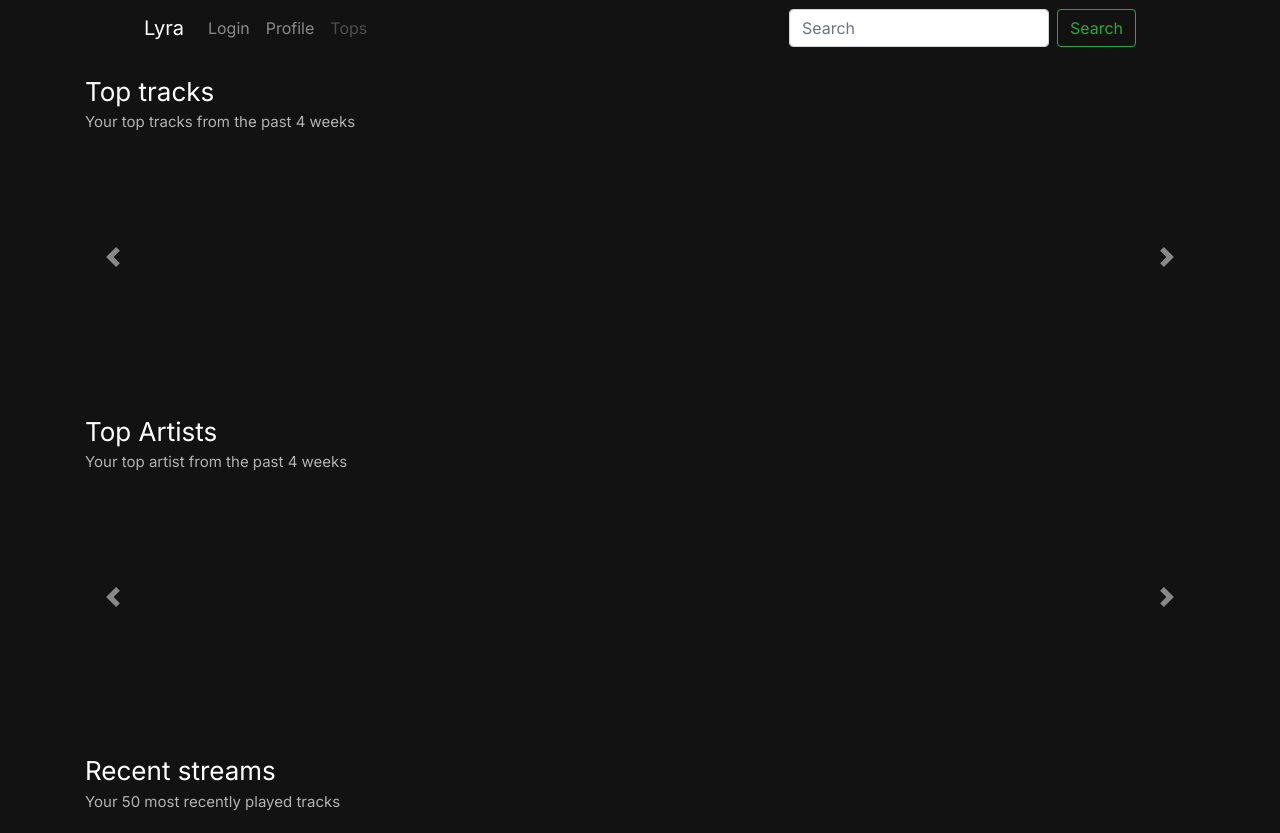
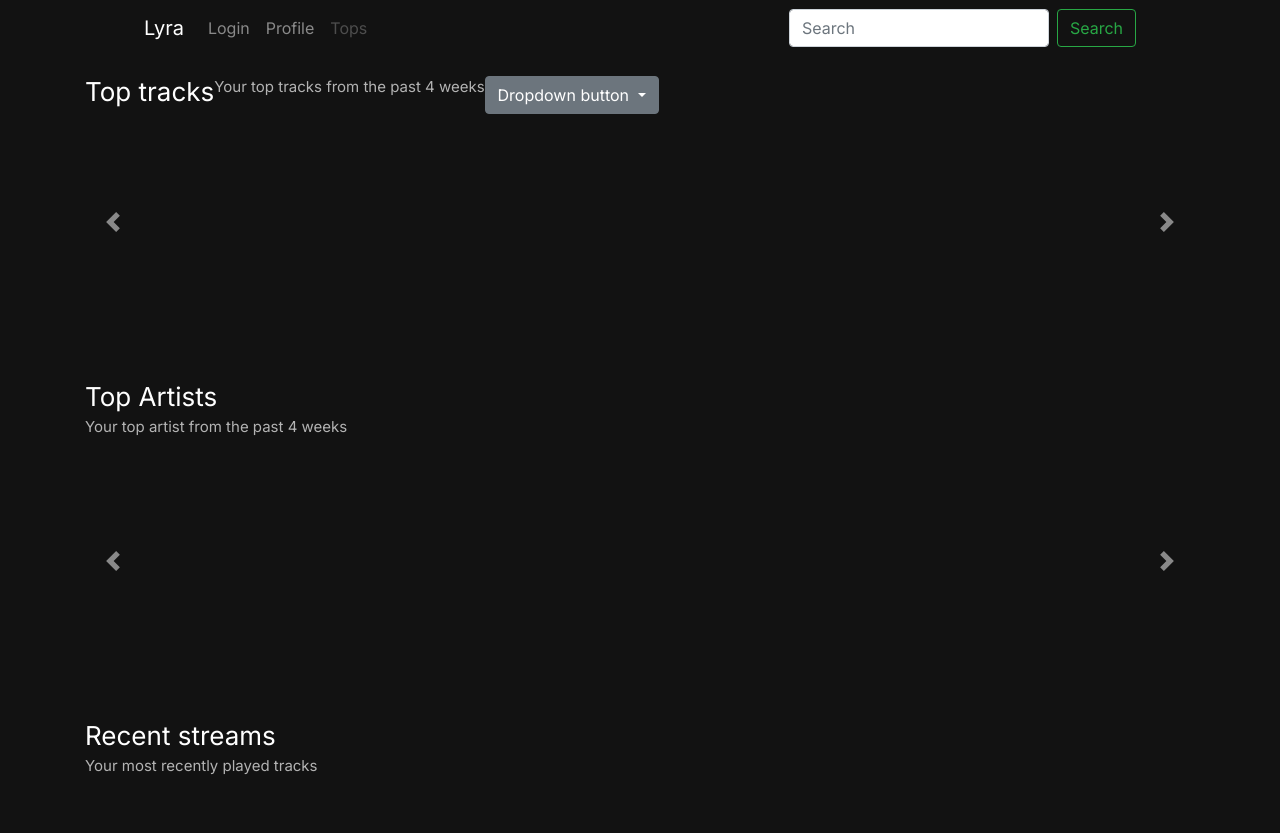
Before and after one commit to clemleri/SpotifyAnalysis, a Flask app: template templates/displayTops.html in a window 1280 px wide. After the commit the page ends 775 px from the top, so only its background shows below. Run offline with Flask 3, Linux system fonts and the light colour scheme; the template is opened without the code that fills it, so the values that code supplies are empty; some libraries are stand-ins or nearby versions.

Commit message:
avancement dropDown

```diff
--- a/static/css/style.css
+++ b/static/css/style.css
@@ -59,6 +59,23 @@ h2 {
     font-size: 15px;
     color: #b3b3b3;
     margin-bottom: 20px;
+}
+
+.flex-text-container {
+    display: flex;
+}
+
+.flex-text-container {
+
+}
+
+.flex-text-container > .bigTitle,
+.flex-text-container > .subtitle {
+    justify-content: left;
+}
+
+.flex-container > .dropdown {
+    justify-content: right;
 }
 
 .flex-container {
@@ -181,6 +198,10 @@ h2 {
     min-height: 262px;
 }
 
+/* DROPDOWN */
+.dropdown, .dropup {
+    justify-content: right;
+}
 /* TRACK RECENTLY PLAYED */
 
 .grid-container {
--- a/templates/displayTops.html
+++ b/templates/displayTops.html
@@ -1,8 +1,20 @@
 {% extends 'index.html' %}
 
 {% block content %}
-<h2>Top tracks</h2>
-<div class='subtitle'>Your top tracks from the past 4 weeks</div>
+<div class="flex-text-container">
+    <div class="bigTitle"><h2>Top tracks</h2></div>
+    <div class='subtitle'>Your top tracks from the past 4 weeks</div>
+    <div class="dropdown">
+        <button class="btn btn-secondary dropdown-toggle" type="button" id="dropdownMenuButton" data-toggle="dropdown" aria-haspopup="true" aria-expanded="false">
+          Dropdown button
+        </button>
+        <div class="dropdown-menu" aria-labelledby="dropdownMenuButton">
+          <a class="dropdown-item" href="#">Action</a>
+          <a class="dropdown-item" href="#">Another action</a>
+          <a class="dropdown-item" href="#">Something else here</a>
+        </div>
+    </div>
+</div>
 <div id="carouselTopTracks" class="carousel slide" data-ride="carousel">
     <div class="carousel-inner">
         {% for i in range(topTracks|length) %}
@@ -71,7 +83,7 @@
             </div>
         </div>
         <h2>Recent streams</h2>
-        <div class='subtitle'>Your 50 most recently played tracks</div>
+        <div class='subtitle'>Your most recently played tracks</div>
         <div class="grid-container">
             {% for trackPlayed in recently_played_tracks %}
             <div class="track-grid">
```
